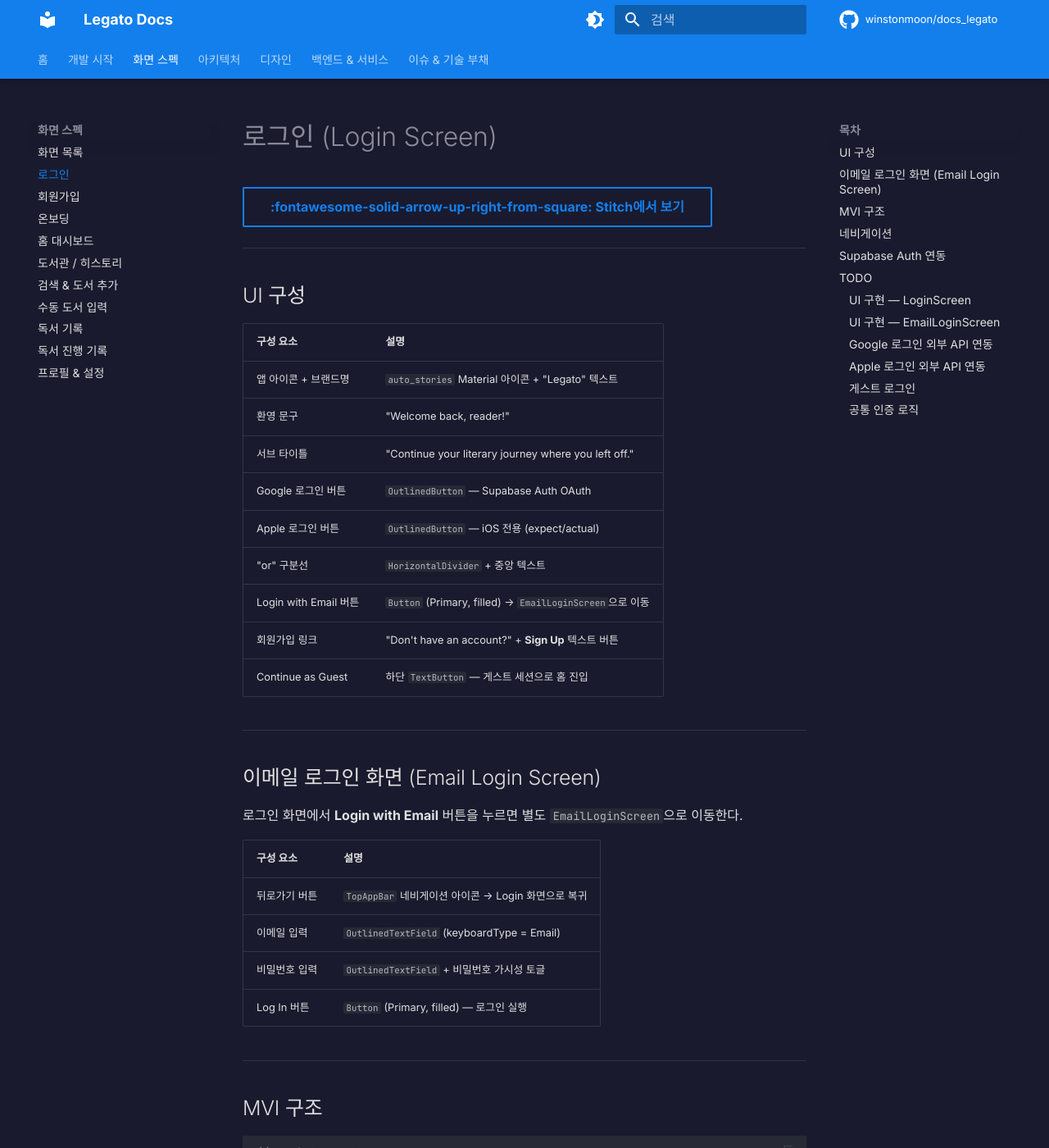
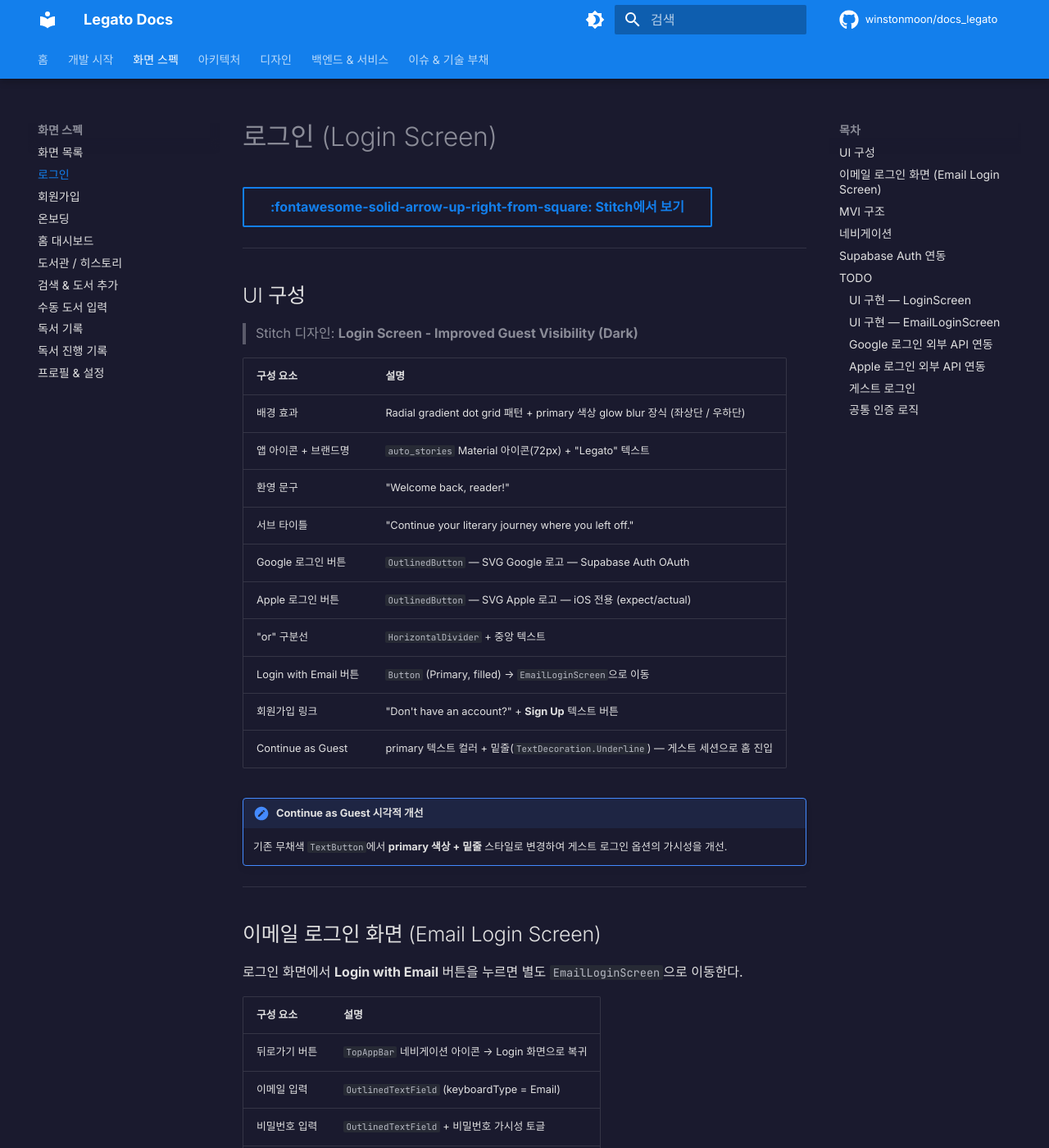
Before and after one commit to winstonmoon/docs_legato, an MkDocs documentation site: the page built from docs/screens/login.md, in a window 1280 px wide and 1400 px high. Shown: the whole window at 82% size. Built offline with MkDocs 1.6.1 and Material for MkDocs 9.7.7, drawn with Linux system fonts in a browser that asks for light colours; comment, search, counter and statistics services are not loaded; some of the changed text lies outside the part shown.

Commit message:
docs: Stitch 로컬 디자인 변경사항 반영 (2026-03-29)
- login.md: "Improved Guest Visibility" 반영 — Continue as Guest primary 컬러+밑줄, 배경 dot grid+glow 효과 추가, LoginScreen/LoginViewModel TODO 체크
- record-progress.md: "Enhanced Input" 반영 — 스텝퍼 -/+ 2버튼 → -10/-1/+1/+10 5버튼 구조로 업데이트

Co-Authored-By: Claude Sonnet 4.6 <noreply@anthropic.com>

```diff
--- a/docs/screens/login.md
+++ b/docs/screens/login.md
@@ -6,17 +6,23 @@
 
 ## UI 구성
 
+> Stitch 디자인: **Login Screen - Improved Guest Visibility (Dark)**
+
 | 구성 요소 | 설명 |
 |---|---|
-| 앱 아이콘 + 브랜드명 | `auto_stories` Material 아이콘 + "Legato" 텍스트 |
+| 배경 효과 | Radial gradient dot grid 패턴 + primary 색상 glow blur 장식 (좌상단 / 우하단) |
+| 앱 아이콘 + 브랜드명 | `auto_stories` Material 아이콘(72px) + "Legato" 텍스트 |
 | 환영 문구 | "Welcome back, reader!" |
 | 서브 타이틀 | "Continue your literary journey where you left off." |
-| Google 로그인 버튼 | `OutlinedButton` — Supabase Auth OAuth |
-| Apple 로그인 버튼 | `OutlinedButton` — iOS 전용 (expect/actual) |
+| Google 로그인 버튼 | `OutlinedButton` — SVG Google 로고 — Supabase Auth OAuth |
+| Apple 로그인 버튼 | `OutlinedButton` — SVG Apple 로고 — iOS 전용 (expect/actual) |
 | "or" 구분선 | `HorizontalDivider` + 중앙 텍스트 |
 | Login with Email 버튼 | `Button` (Primary, filled) → `EmailLoginScreen`으로 이동 |
 | 회원가입 링크 | "Don't have an account?" + **Sign Up** 텍스트 버튼 |
-| Continue as Guest | 하단 `TextButton` — 게스트 세션으로 홈 진입 |
+| Continue as Guest | primary 텍스트 컬러 + 밑줄(`TextDecoration.Underline`) — 게스트 세션으로 홈 진입 |
+
+!!! note "Continue as Guest 시각적 개선"
+    기존 무채색 `TextButton`에서 **primary 색상 + 밑줄** 스타일로 변경하여 게스트 로그인 옵션의 가시성을 개선.
 
 ---
 
@@ -132,14 +138,14 @@ if (session != null) navigateToHome() else navigateToLogin()
 ## TODO
 
 ### UI 구현 — LoginScreen
-- [ ] `LoginScreen` Composable 구현 (Dark / Light 공통)
+- [x] `LoginScreen` Composable 구현 (Dark / Light 공통)
 - [ ] `auto_stories` 아이콘 + "Legato" 브랜드 헤더 구현
 - [ ] 환영 문구 / 서브 타이틀 텍스트 구현
 - [ ] Google 소셜 로그인 버튼 UI 구현
 - [ ] Apple 소셜 로그인 버튼 UI 구현 (iOS 전용 expect/actual)
 - [ ] "Login with Email" Primary 버튼 구현 → `EmailLoginScreen`으로 이동
-- [ ] Continue as Guest `TextButton` 구현
-- [ ] `LoginViewModel` / MVI State, Action, SideEffect 정의
+- [ ] Continue as Guest — primary 텍스트 컬러 + 밑줄 스타일로 구현
+- [x] `LoginViewModel` / MVI State, Action, SideEffect 정의
 - [ ] 로그인 성공 → Home 네비게이션 (백스택 제거)
 - [ ] 로딩 중 버튼 비활성화 처리
 
```
Also changed, not shown: docs/screens/record-progress.md (+3 -3 lines).
